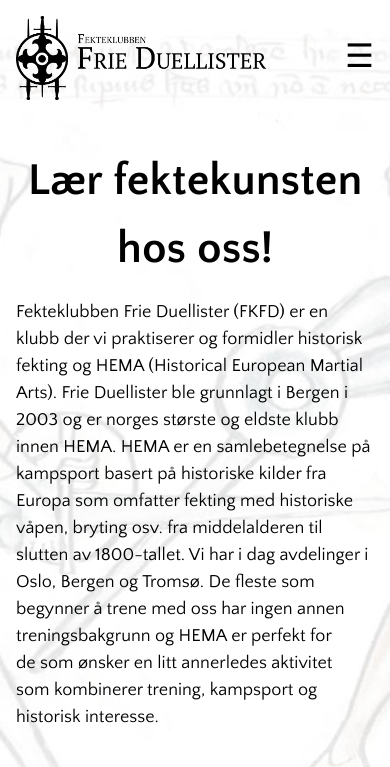
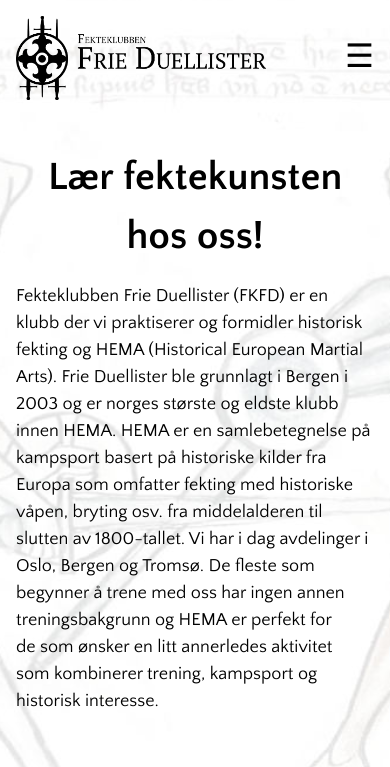
Before and after one commit to havardeidheim/havardeidheim.github.io, a Jekyll site: the page built from pages/index.html, in a window 390 px wide. Shown: the top 767 px of the page. Built offline with Jekyll 4.4.1, drawn with Linux system fonts in a browser that asks for light colours.

Commit message:
h1 font mobile

```diff
--- a/_sass/vars.scss
+++ b/_sass/vars.scss
@@ -12,7 +12,7 @@ $font-size-h3: 1.8rem;
 $font-size-large: 1.2rem;
 $font-size-regular: 1rem;
 
-$font-size-h1-mobile: 2.5rem;
+$font-size-h1-mobile: 2.2rem;
 $font-size-h2-mobile: 1.5rem;
 $font-size-h3-mobile: 1.2rem;
 
```
